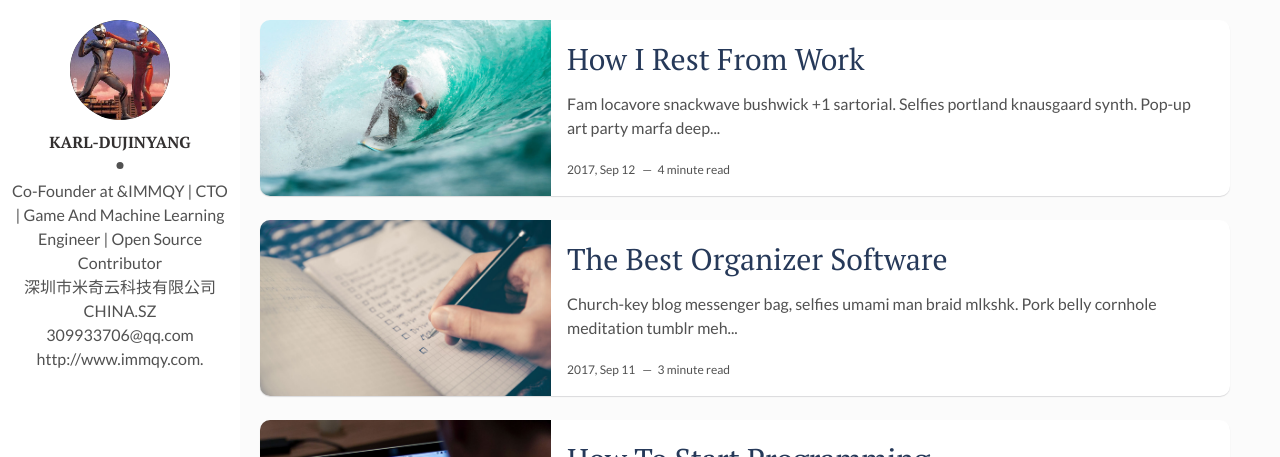
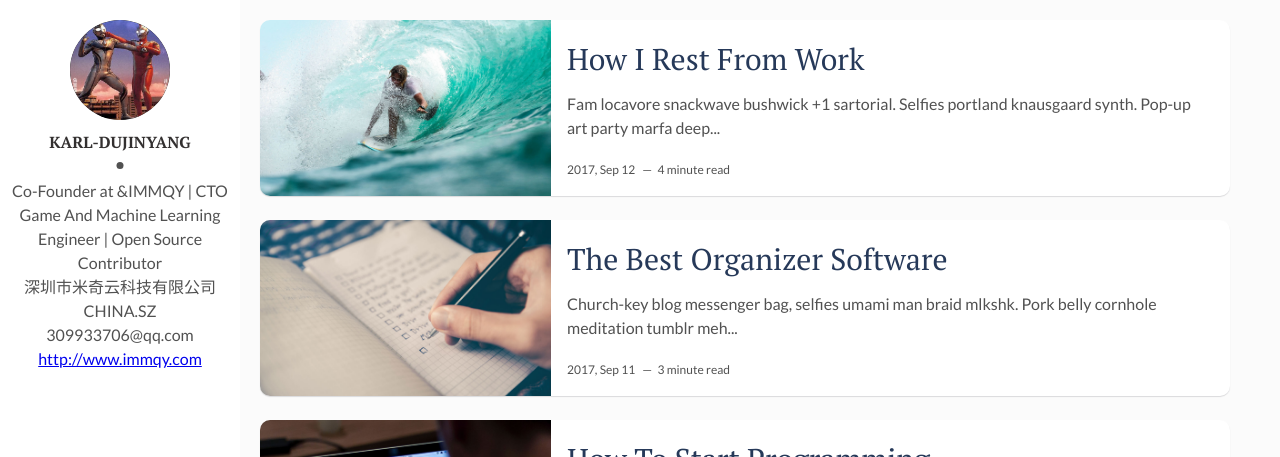
Before and after one commit to sheep0704/dujinyang, a Jekyll site: the page built from index.html, in a window 1280 px wide. Shown: the top 457 px of the page. Built offline with Jekyll 4.4.1, drawn with Linux system fonts in a browser that asks for light colours.

```diff
--- a/_config.yml
+++ b/_config.yml
@@ -10,7 +10,7 @@ url: "" # the base hostname & protocol for your site, e.g. https://sheep0704.git
 # Author Settings
 author: KARL-Dujinyang # add your name
 author-img: david-freeman.jpg # add your photo
-about-author: Co-Founder at &IMMQY | CTO | Game And Machine Learning Engineer | Open Source Contributor <br/> 深圳市米奇云科技有限公司 CHINA.SZ 309933706@qq.com http://www.immqy.com. # add description
+about-author: Co-Founder at &IMMQY | CTO <br/> Game And Machine Learning Engineer | Open Source Contributor <br/> 深圳市米奇云科技有限公司 CHINA.SZ <br/> 309933706@qq.com <a href="http://www.immqy.com" target="_top"> http://www.immqy.com </a> # add description
 twitter: # add your Twitter handle
 facebook: # add your Facebook handle
 github: # add your Github handle
```
